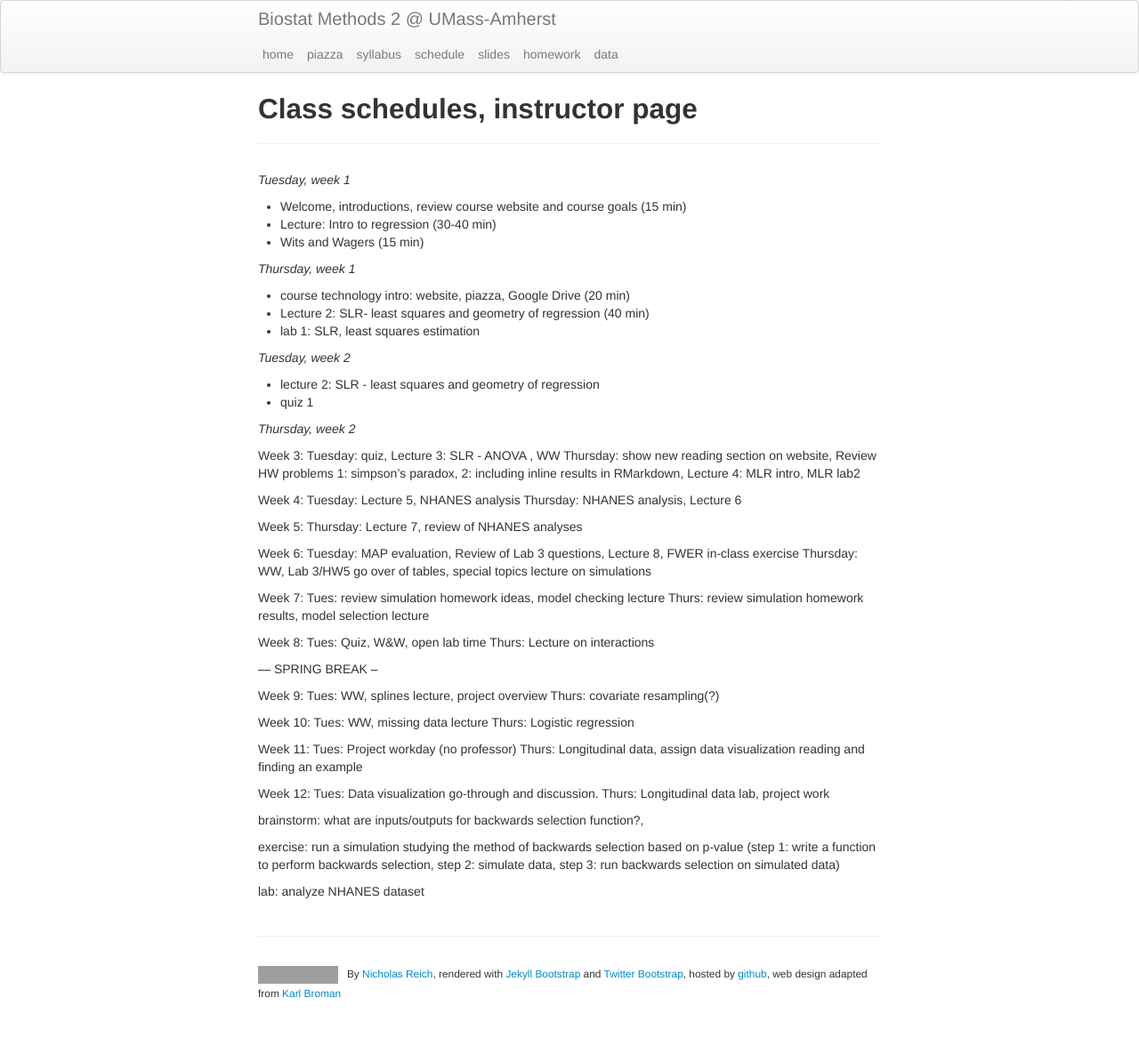
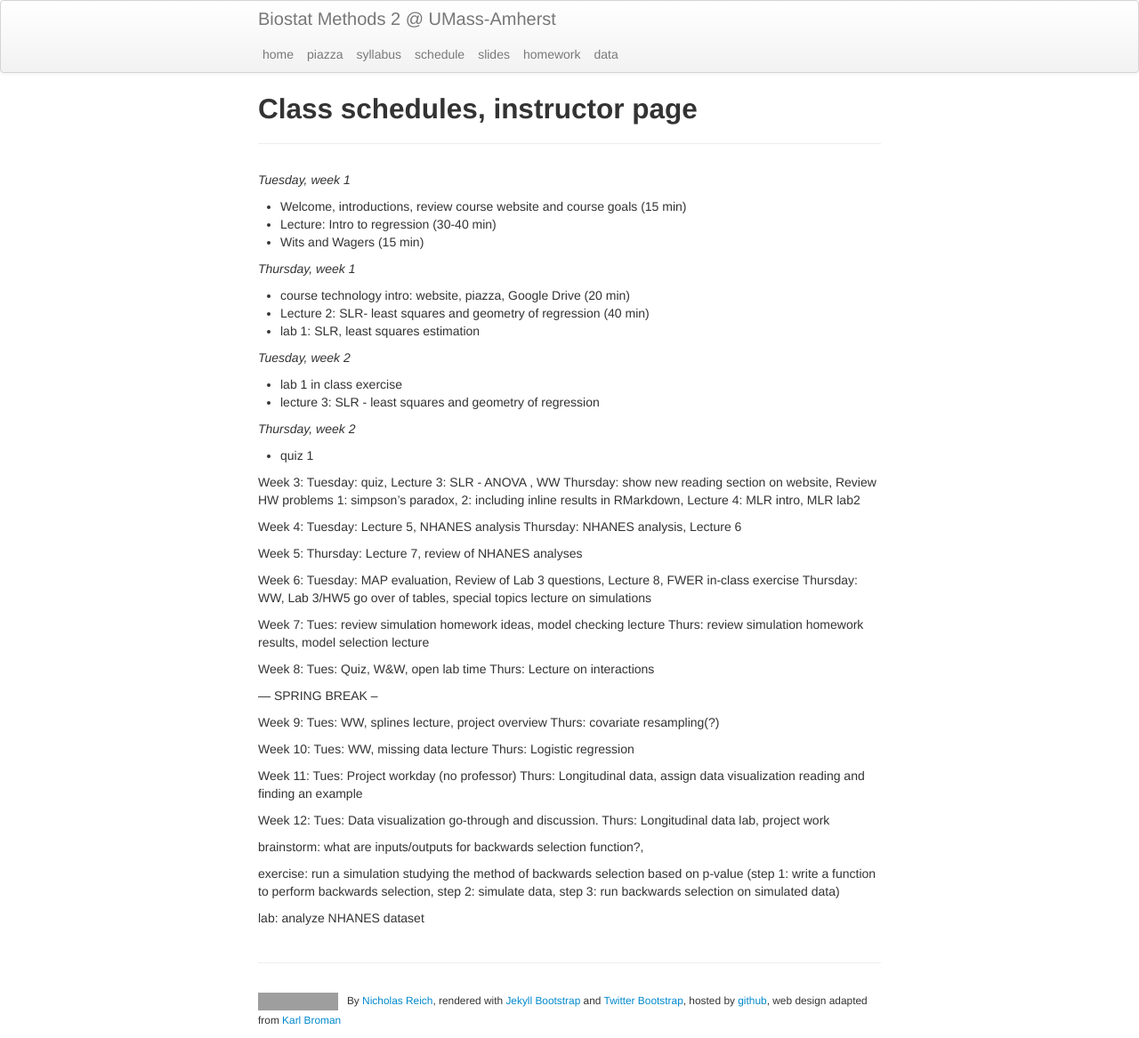
Before and after one commit to sandra8282/applied-regression-2016, a Jekyll site: the page built from pages/instructor-schedule.md, in a window 1280 px wide. Shown: the whole page at 89% size. Built offline with Jekyll 4.4.1, drawn with Linux system fonts in a browser that asks for light colours; before the commit the page ends 1137 px from its top, so only the background shows below that; grey boxes are pictures that could not be loaded.

Commit message:
udpates for class 3.

```diff
--- a/pages/instructor-schedule.md
+++ b/pages/instructor-schedule.md
@@ -18,10 +18,13 @@ _Thursday, week 1_
 
 _Tuesday, week 2_
 
- - lecture 2: SLR - least squares and geometry of regression
+ - lab 1 in class exercise
+ - lecture 3: SLR - least squares and geometry of regression
+
+_Thursday, week 2_
+
  - quiz 1
 
-_Thursday, week 2_
 
  Week 3:
  Tuesday: quiz, Lecture 3: SLR - ANOVA , WW
```
Also changed, not shown: 3 other files.
